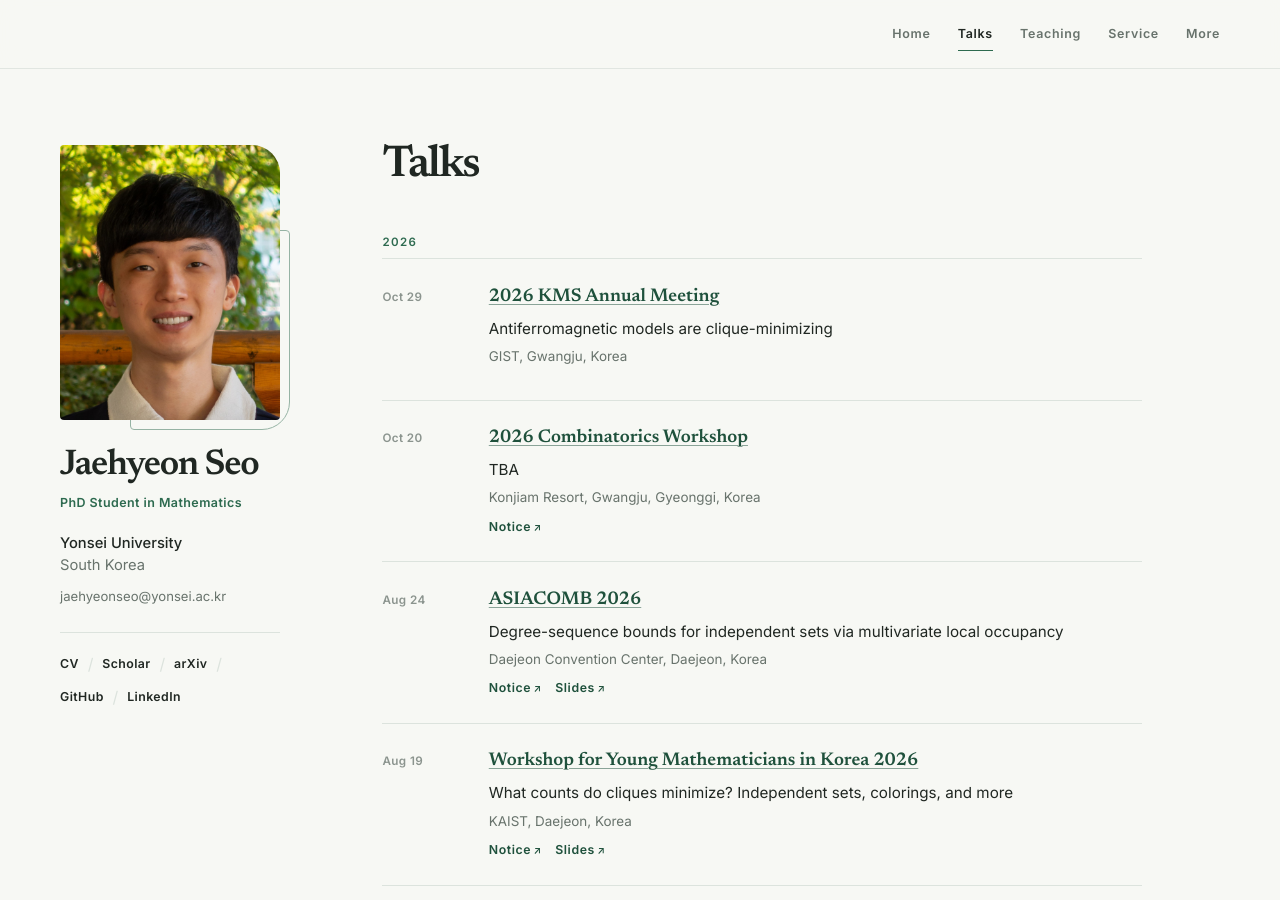
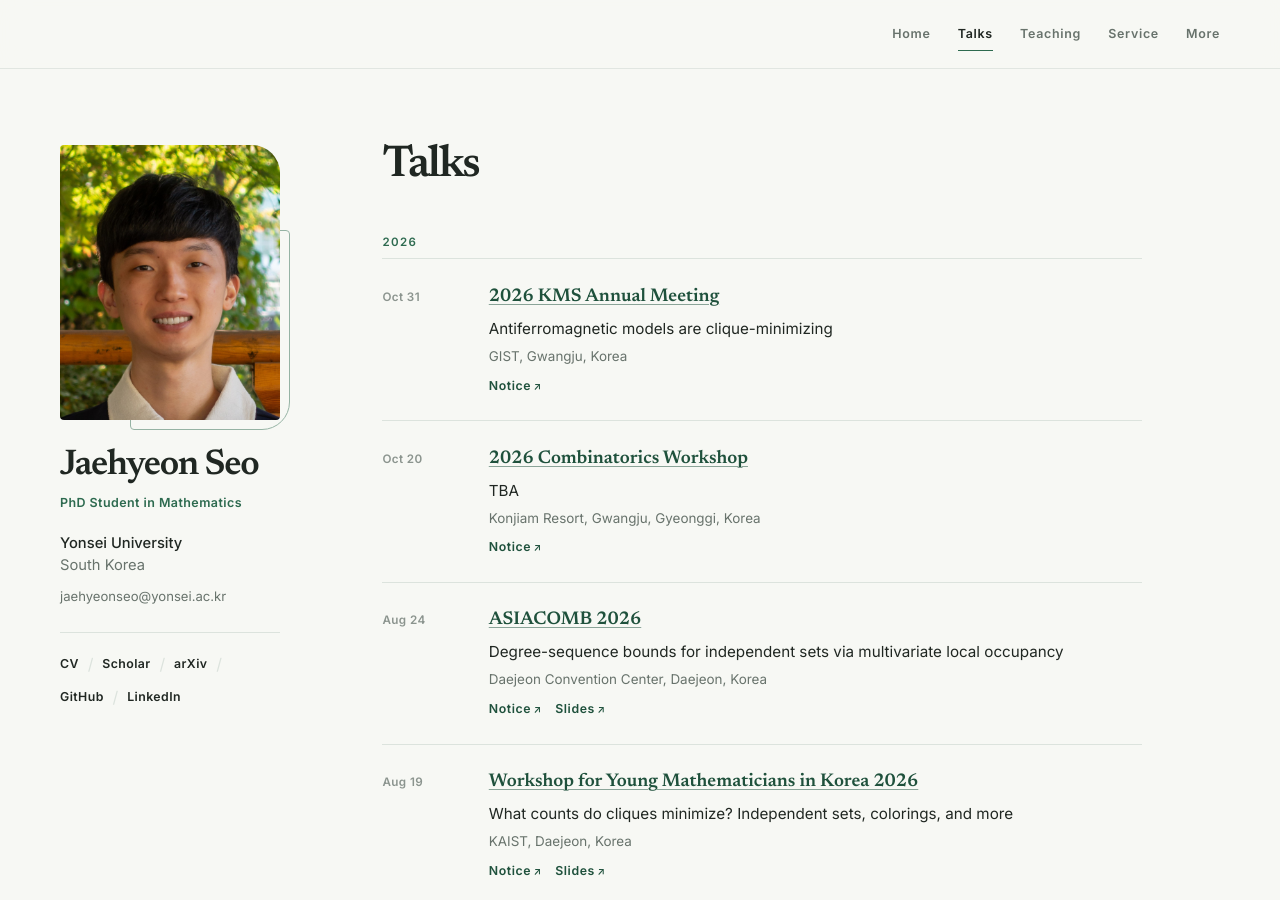
Before and after one commit to thegreatseo/thegreatseo.github.io, a Jekyll site: the page built from talks.md, in a window 1280 px wide and 900 px high. Built offline with Jekyll 4.4.1, drawn with Linux system fonts in a browser that asks for light colours; a script that is not in the unit is left out.

Commit message:
Update 2026 KMS Fall talk notice

```diff
--- a/_data/talks.yml
+++ b/_data/talks.yml
@@ -21,10 +21,10 @@ main:
   venue: GIST
   city: Gwangju
   country: Korea
-  date: October 29
+  date: October 31
   year: 2026
   event-link: https://www.kms.or.kr/conference/2026_fall
-  notice:
+  notice: https://www.kms.or.kr/conference/meet/program/abst_view.html?period=94&session_detail=1188&num=10859
   slide:
 
 - title: TBA
```
